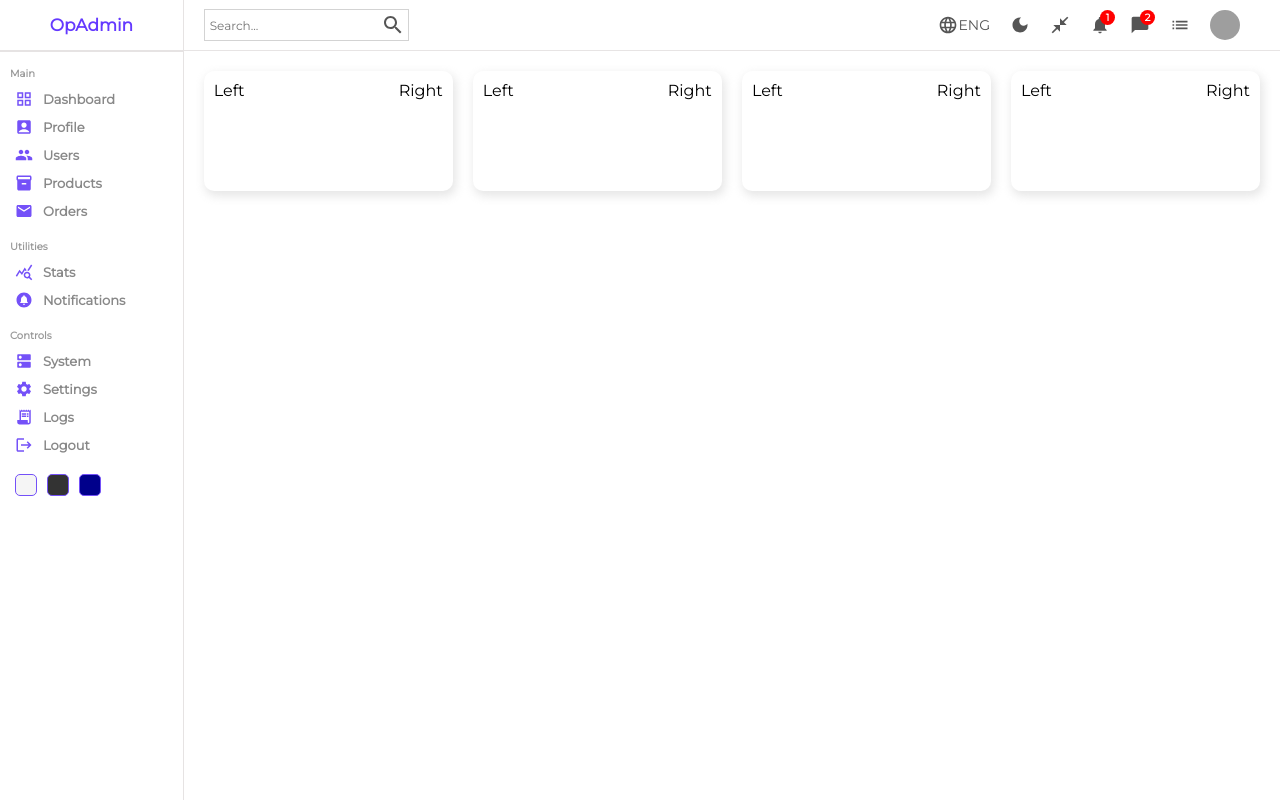
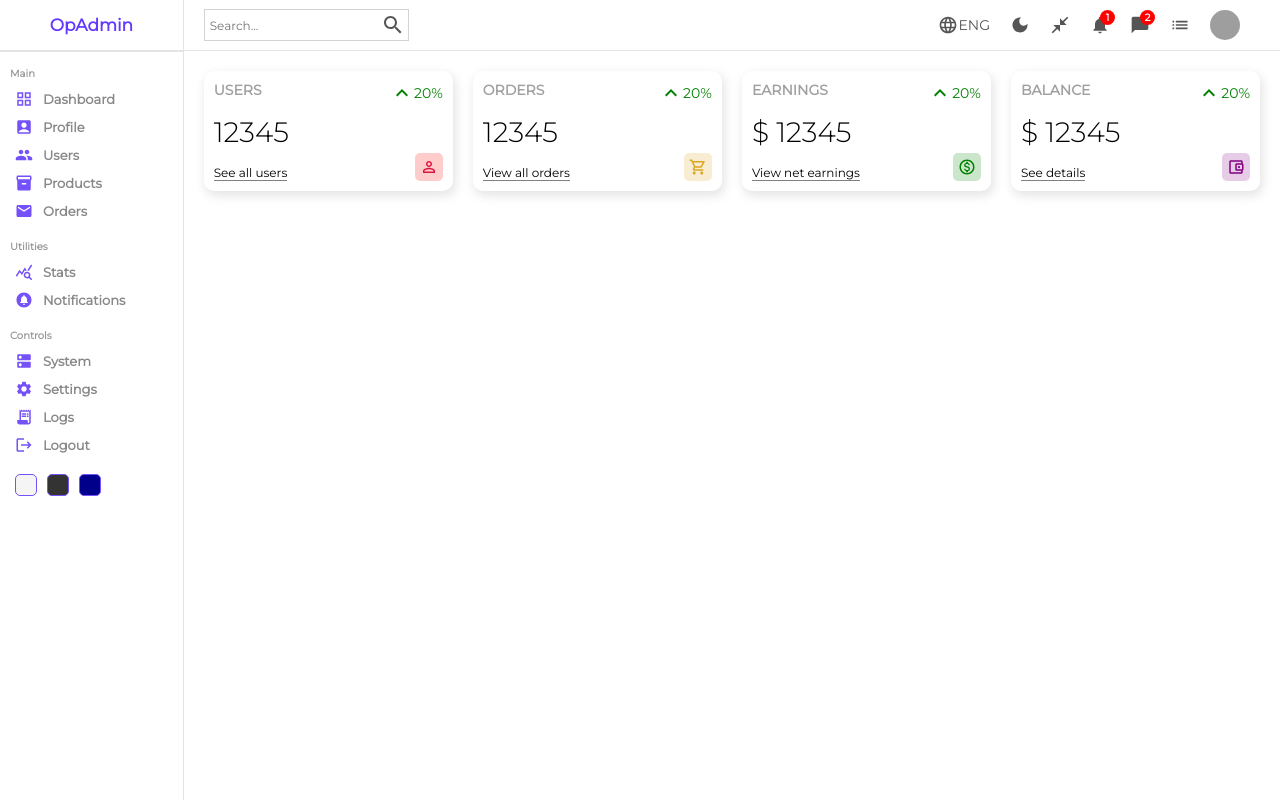
Before and after one commit to dhirendralive9/react-admin-dashboard, a React (Create React App) app: page / in a window 1280 px wide. Built offline with nearby package versions, Linux system fonts and the light colour scheme; grey boxes are pictures that could not be loaded.

Commit message:
widgets created successfully.

```diff
--- a/src/components/widget/Widget.jsx
+++ b/src/components/widget/Widget.jsx
@@ -1,10 +1,100 @@
 import './widget.scss';
+import KeyboardArrowUpIcon from '@mui/icons-material/KeyboardArrowUp';
+import KeyboardArrowDownIcon from '@mui/icons-material/KeyboardArrowDown';
+import PersonOutlineIcon from '@mui/icons-material/PersonOutline';
+import AccountBalanceWalletOutlinedIcon from "@mui/icons-material/AccountBalanceWalletOutlined";
+import ShoppingCartOutlinedIcon from "@mui/icons-material/ShoppingCartOutlined";
+import MonetizationOnOutlinedIcon from "@mui/icons-material/MonetizationOnOutlined";
 
-function Widget() {
+function Widget({ type }) {
+    let data;
+
+    const amount = 12345;
+    const diff= 20;
+
+    switch(type){
+        case "user":
+      data = {
+        title: "USERS",
+        isMoney: false,
+        link: "See all users",
+        icon: (
+          <PersonOutlineIcon
+            className="icon"
+            style={{
+              color: "crimson",
+              backgroundColor: "rgba(255, 0, 0, 0.2)",
+            }}
+          />
+        ),
+      };
+      break;
+    case "order":
+      data = {
+        title: "ORDERS",
+        isMoney: false,
+        link: "View all orders",
+        icon: (
+          <ShoppingCartOutlinedIcon
+            className="icon"
+            style={{
+              backgroundColor: "rgba(218, 165, 32, 0.2)",
+              color: "goldenrod",
+            }}
+          />
+        ),
+      };
+      break;
+    case "earning":
+      data = {
+        title: "EARNINGS",
+        isMoney: true,
+        link: "View net earnings",
+        icon: (
+          <MonetizationOnOutlinedIcon
+            className="icon"
+            style={{ backgroundColor: "rgba(0, 128, 0, 0.2)", color: "green" }}
+          />
+        ),
+      };
+      break;
+    case "balance":
+      data = {
+        title: "BALANCE",
+        isMoney: true,
+        link: "See details",
+        icon: (
+          <AccountBalanceWalletOutlinedIcon
+            className="icon"
+            style={{
+              backgroundColor: "rgba(128, 0, 128, 0.2)",
+              color: "purple",
+            }}
+          />
+        ),
+      };
+        break;
+        default:
+        break;
+    }
+
+
+
+
   return (
     <div className='widget'>
-        <div className="left">Left</div>
-        <div className="right">Right</div>
+        <div className="left">
+            <span className="title">{data.title}</span>
+            <span className="counter">{data.isMoney && "$"} {amount}</span>
+            <span className="link">{data.link}</span>
+        </div>
+        <div className="right">
+            <div className="percentage positive">
+                <KeyboardArrowUpIcon/>
+                 {diff}%
+                </div>
+               {data.icon}
+        </div>
     </div>
   )
 }
--- a/src/pages/home/Home.jsx
+++ b/src/pages/home/Home.jsx
@@ -11,10 +11,10 @@
     <div className="homeContainer">
       <Navbar/>
       <div className="widgets">
-        <Widget/>
-        <Widget/>
-        <Widget/>
-        <Widget/>
+        <Widget type="user" />
+        <Widget type="order" />
+        <Widget type="earning" />
+        <Widget type="balance" />
       </div>
     </div>
     </div>
```
Also changed, not shown: src/components/widget/widget.scss (line endings or trailing spaces).
